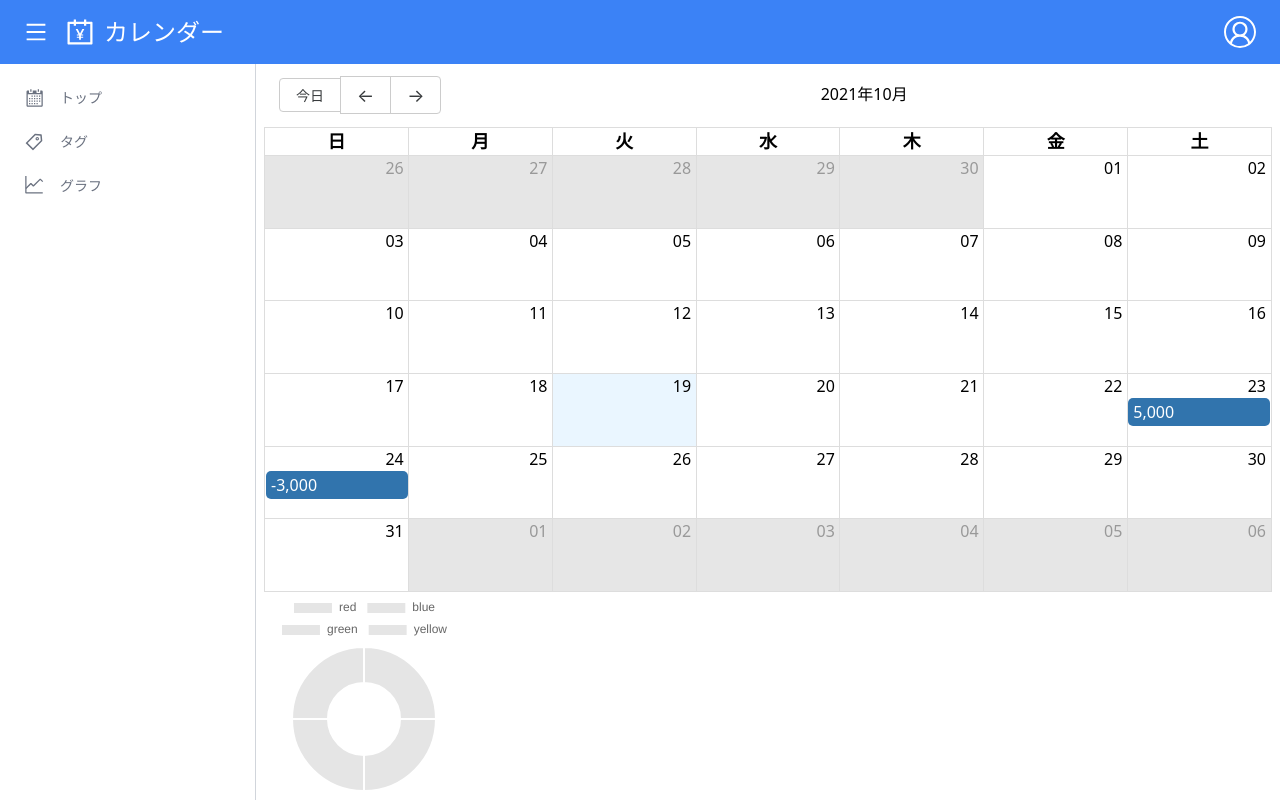
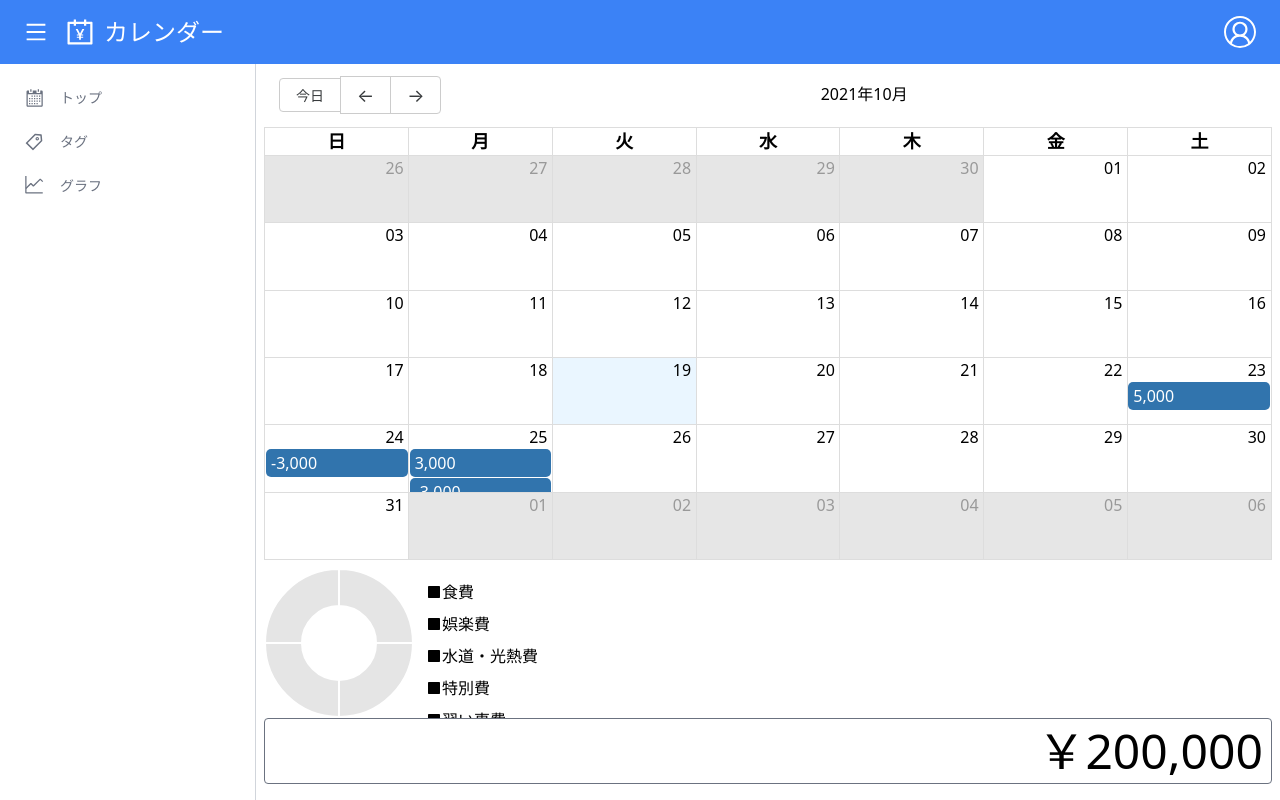
Before and after one commit to masasami/money-management-app, a Next.js app: page /top in a window 1280 px wide. Built offline with nearby package versions, Linux system fonts and the light colour scheme.

Commit message:
top カレンダーをコンポーネント化＆タグの一覧を表示

```diff
--- /dev/null
+++ b/components/BigCalendar.tsx
@@ -0,0 +1,42 @@
+import { Calendar, momentLocalizer } from 'react-big-calendar'
+import moment from 'moment'
+
+import Debit from 'components/Debit'
+import Credit from 'components/Credit'
+
+type Props = {
+  records: any[]
+}
+
+const BigCalendar = (props: Props) => {
+  return (
+    <Calendar
+      localizer={momentLocalizer(moment)}
+      formats={{
+        monthHeaderFormat: 'YYYY年MM月',
+      }}
+      events={props.records.map((record, i) => {
+        return {
+          ...record,
+          dt_start: moment(record.dt_start).toDate(),
+          dt_end: moment(record.dt_end).toDate(),
+        }
+      })}
+      components={{
+        event: (e) => {
+          const record = e.event
+          return (
+            <div>
+              {record.debit && <Debit debit={record.debit} />}
+              {record.credit && <Credit credit={record.credit} />}
+            </div>
+          )
+        },
+      }}
+      startAccessor="dt_start"
+      endAccessor="dt_end"
+    />
+  )
+}
+
+export default BigCalendar
--- a/components/DoughnutChart.tsx
+++ b/components/DoughnutChart.tsx
@@ -12,10 +12,14 @@ const DoughnutChart = () => {
           },
         ],
       }}
-      width={200}
-      height={200}
+      width={150}
+      height={150}
       options={{
         maintainAspectRatio: false,
+        plugins: {
+          legend: { display: false },
+          tooltip: { enabled: false },
+        },
       }}
     />
   )
--- a/components/Layout.tsx
+++ b/components/Layout.tsx
@@ -19,7 +19,7 @@ const Layout = ({ children }: Props) => {
       <Header />
       <main className="flex-1 flex mt-16 overflow-y-scroll">
         <Nav />
-        <div className="flex-1">{children}</div>
+        <div className="w-full md:flex-1">{children}</div>
       </main>
     </div>
   )
--- a/pages/_app.tsx
+++ b/pages/_app.tsx
@@ -1,5 +1,6 @@
 import 'styles/tailwind-bundle.css'
 import 'styles/globals.css'
+import 'react-big-calendar/lib/css/react-big-calendar.css'
 
 import type { AppProps } from 'next/app'
 
--- a/pages/top.tsx
+++ b/pages/top.tsx
@@ -1,11 +1,8 @@
-import { Calendar, momentLocalizer } from 'react-big-calendar'
-import 'react-big-calendar/lib/css/react-big-calendar.css'
-import moment from 'moment'
+import { RiCheckboxBlankFill } from 'react-icons/ri'
 import type { NextPage } from 'next'
 
 import Layout from 'components/Layout'
-import Debit from 'components/Debit'
-import Credit from 'components/Credit'
+import BigCalendar from 'components/BigCalendar'
 import DoughnutChart from 'components/DoughnutChart'
 
 const Top: NextPage = () => {
@@ -24,36 +21,55 @@ const Top: NextPage = () => {
       dt_start: '2021-10-24',
       dt_end: '2021-10-24',
     },
+    {
+      id: 3,
+      debit: 3000,
+      credit: null,
+      dt_start: '2021-10-25',
+      dt_end: '2021-10-25',
+    },
+    {
+      id: 4,
+      debit: null,
+      credit: 3000,
+      dt_start: '2021-10-25',
+      dt_end: '2021-10-25',
+    },
   ]
+
+  const balance = 200000
+
   return (
     <Layout>
       <div className="w-full h-full flex flex-col p-2">
-        <Calendar
-          localizer={momentLocalizer(moment)}
-          formats={{
-            monthHeaderFormat: 'YYYY年MM月',
-          }}
-          events={records.map((record, i) => {
-            return {
-              ...record,
-              dt_start: moment(record.dt_start).toDate(),
-              dt_end: moment(record.dt_end).toDate(),
-            }
-          })}
-          components={{
-            event: (e) => {
-              const record = e.event
-              if (record.debit) return <Debit debit={record.debit} />
-              if (record.credit) return <Credit credit={record.credit} />
-              return null
-            },
-          }}
-          startAccessor="dt_start"
-          endAccessor="dt_end"
-        />
+        <BigCalendar records={records} />
+        <div className="w-full pt-2 flex items-center flex-wrap mb-2">
+          <div>
+            <DoughnutChart />
+          </div>
 
-        <div className="max-w-min max-h-min">
-          <DoughnutChart />
+          <ul className="h-[150px] p-3 overflow-y-scroll flex-1 scrollbar-y">
+            {[
+              '食費',
+              '娯楽費',
+              '水道・光熱費',
+              '特別費',
+              '習い事費',
+              '趣味',
+              '長い名前長い名前長い名前',
+            ].map((tag, i) => (
+              <li key={i} className="mb-2 flex items-center">
+                <RiCheckboxBlankFill />
+                <span className="flex-1 ellipsis">{tag}</span>
+              </li>
+            ))}
+          </ul>
+
+          <div className="w-full">
+            <div className="text-right border rounded border-gray-500 ml-auto text-5xl p-2 w-full scrollbar-x">
+              {balance === null ? null : `￥${balance.toLocaleString()}`}
+            </div>
+          </div>
         </div>
       </div>
     </Layout>
```
